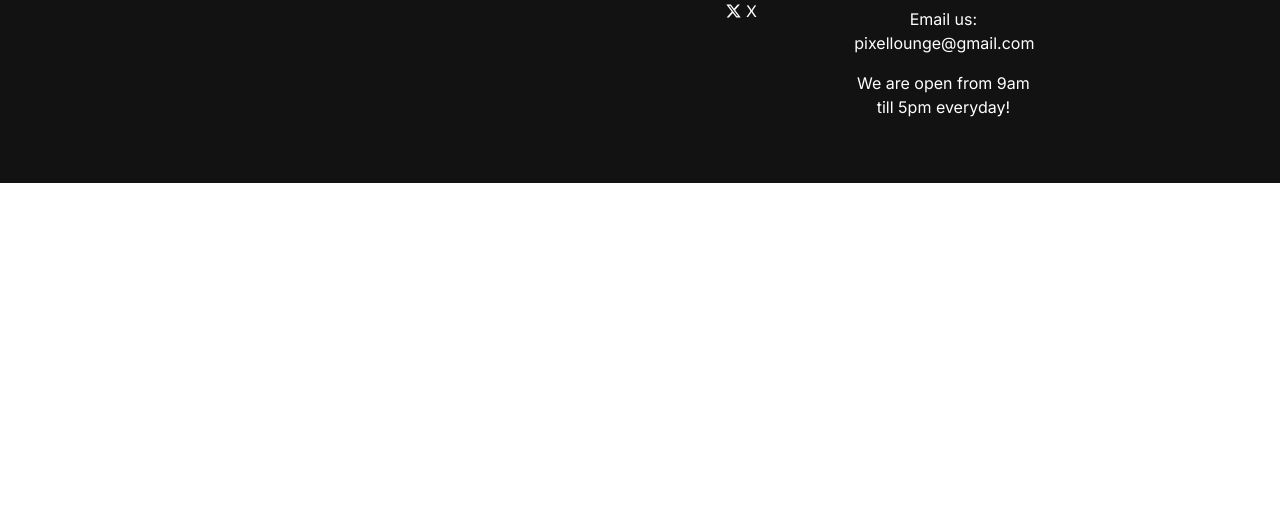
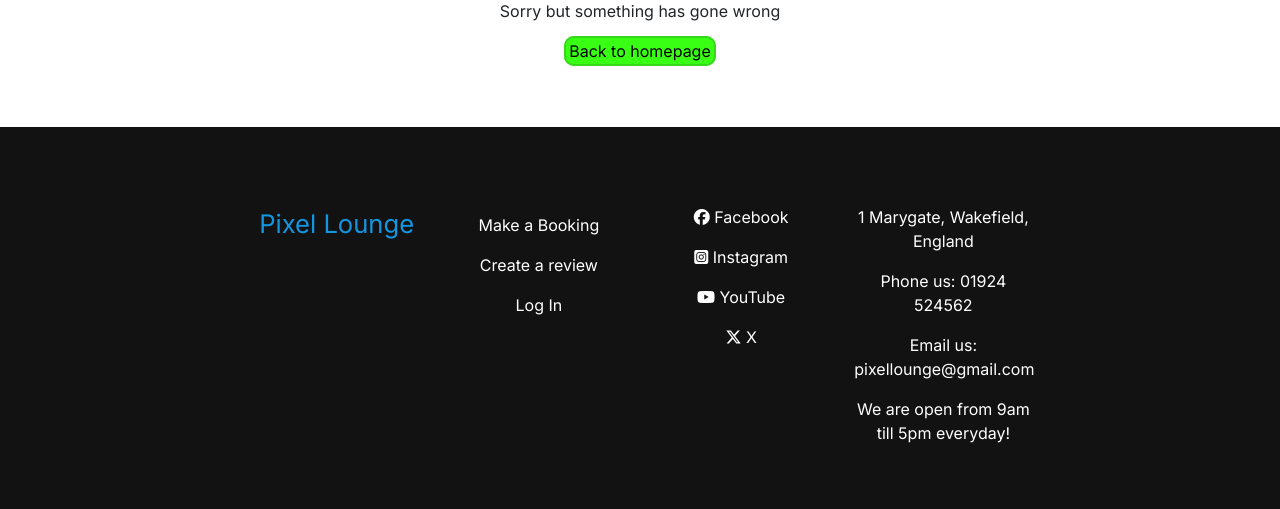
Before and after one commit to HarrisonT1/Portfolio-Project-4, a Django app: template templates/404.html in a window 1280 px wide. Shown: the part 777-1286 px from the top of the page. Before the commit the page ends 960 px from the top, so only its background shows below. Run offline with Django 4.2, Linux system fonts and the light colour scheme; the template is opened without the code that fills it, so the values that code supplies are empty; some libraries are stand-ins or nearby versions.

Commit message:
Add 404 page

```diff
--- a/templates/404.html
+++ b/templates/404.html
@@ -1,3 +1,13 @@
 {% extends "base.html" %} {% block content %} {% load static %} {% include "navbar_2.html" %} {% include "messages.html" %}
 
+
+<div class="container-fluid mt-auto py-5 text-center d-flex align-items-center justify-content-center">
+    <div class="row">
+        <img src="{% static 'images/out-of-order-404.png' %}" alt="Picture of an out of an out of order arcade machine" class="img-fluid">
+        <p>Sorry but something has gone wrong</p>
+        <p><a class="button-colour" href="{% url 'home' %}">Back to homepage</a></p>
+    </div>
+</div>
+
+
 {% include "footer.html" %} {% endblock %}
```
Also changed, not shown: static/images/out-of-order-404.jpg (added).
